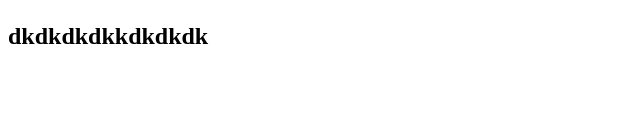
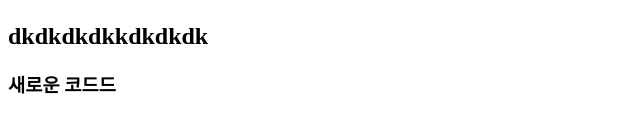
Before and after one commit to Chunbin36/first-project, a plain HTML site: page index.html in a window 1280 px wide. Shown: the part 157-290 px from the top of the page, without its empty margins (0-640 px from the left). Drawn offline with Linux system fonts and the light colour scheme.

Commit message:
add new code

```diff
--- a/index.html
+++ b/index.html
@@ -12,4 +12,5 @@
     <p>예에에에ㅔ에ㅔ</p>
     <h2>dkfkdksksdka</h2>
     <h2>dkdkdkdkkdkdkdk</h2>
+    <h3>새로운 코드드</h3>
 </html>
```
